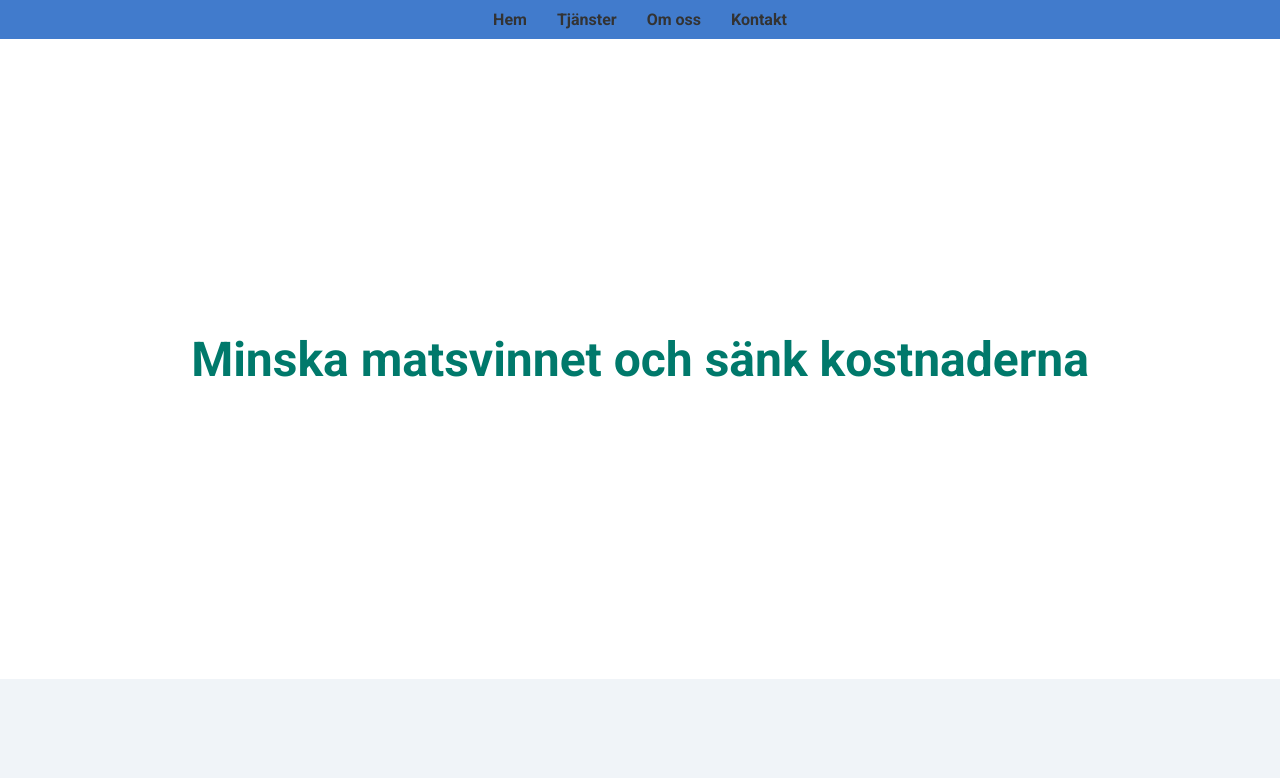
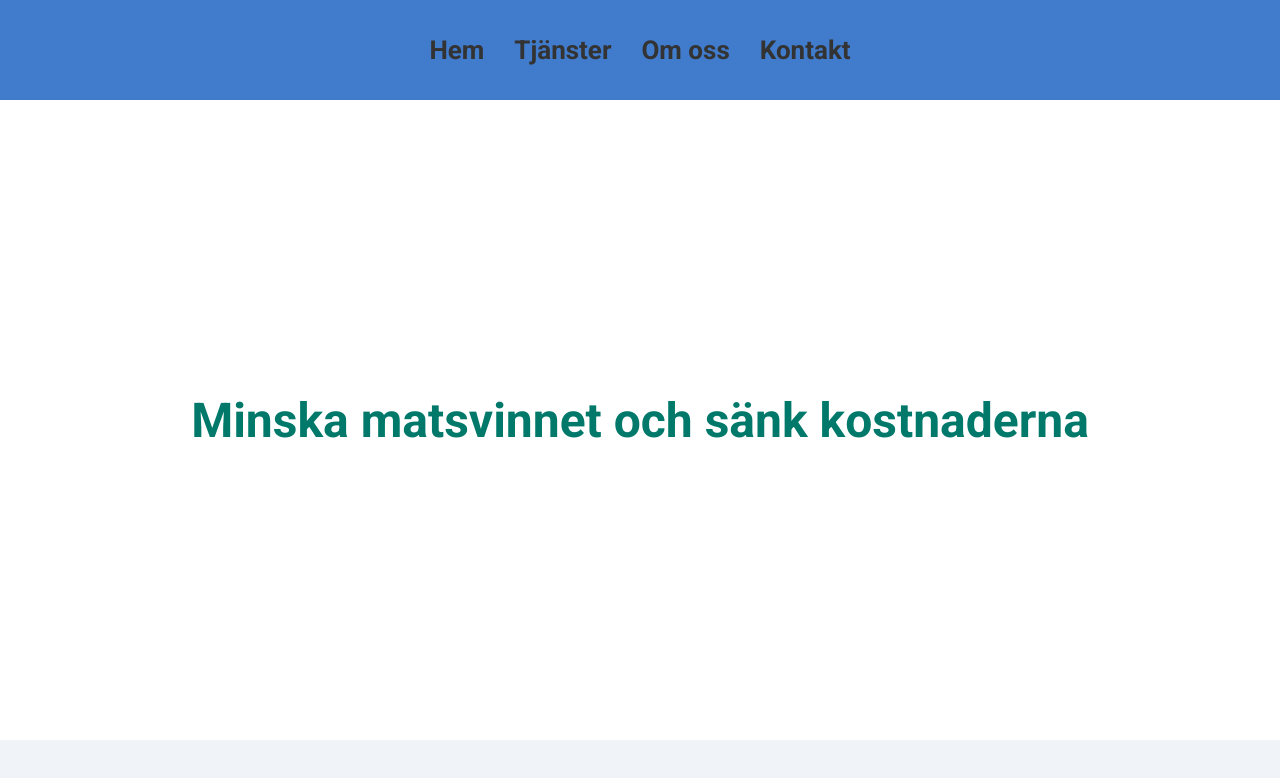
Before and after one commit to infotrekka/infotrekka.github.io, a plain HTML site: page index.html in a window 1280 px wide. Drawn offline with Linux system fonts and the light colour scheme.

Commit message:
Testing the commit and push

```diff
--- a/style.css
+++ b/style.css
@@ -10,8 +10,9 @@ body {
 /* Header styling */
 header {
     background-color: #417bcc; /* Ljusblå header */
-    padding: 10px 0;
+    padding: 35px 0;
     text-align: center;
+    font-size: 26px;
 }
 
 nav ul {
```
